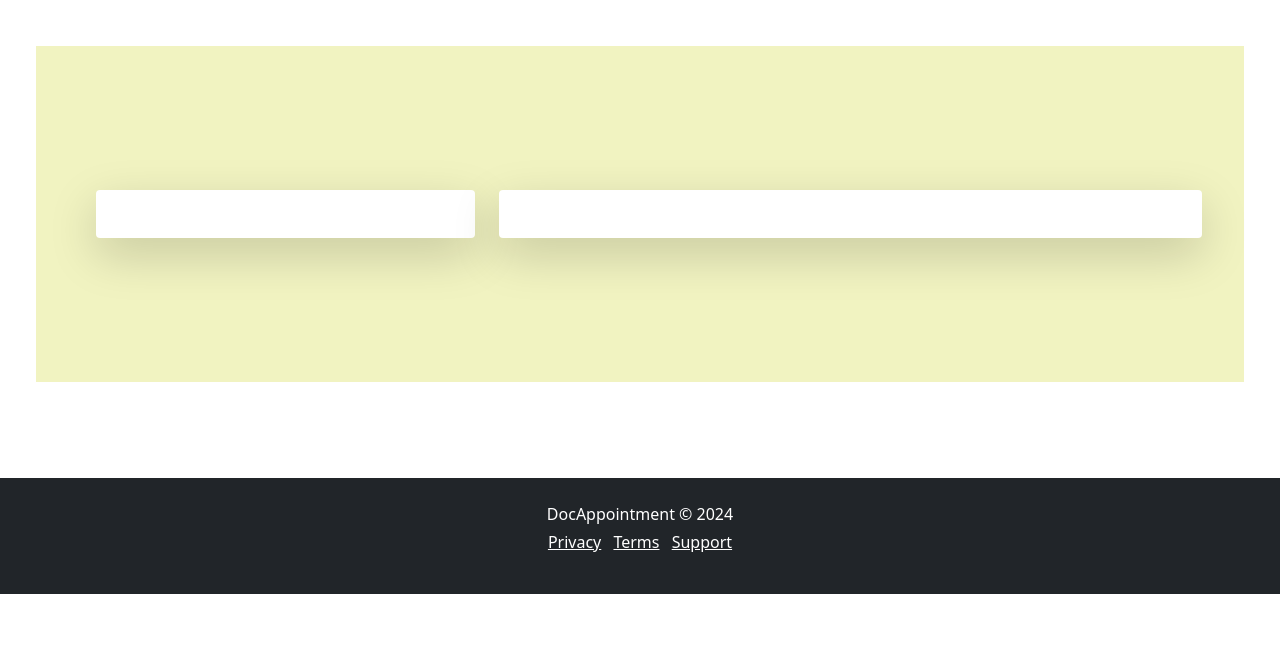
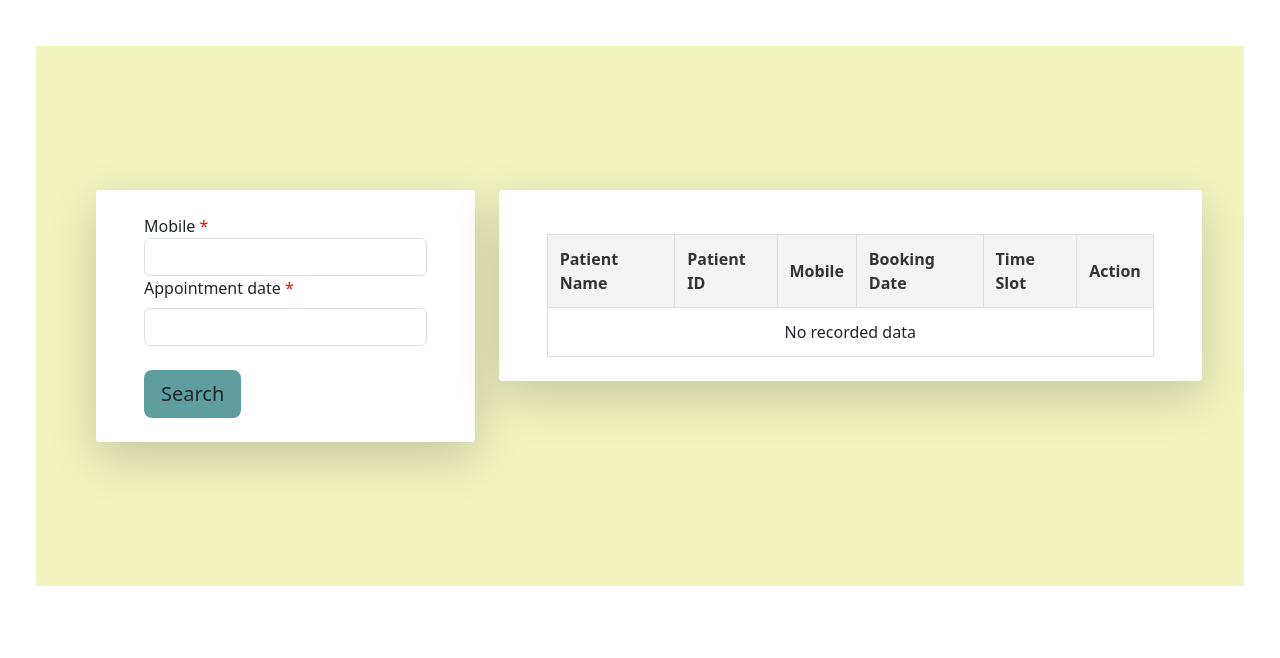
Before and after one commit to ankita12345678910/doctor_appointment, a Django app: page /cancel/appointment/1 in a window 1280 px wide. Shown: the part 50-708 px from the top of the page. Before the commit the page ends 644 px from the top, so only its background shows below. Run offline with Django 5.2, Linux system fonts and the light colour scheme; parts of the project's set-up code (start-up, migrations or seed data) failed here and were passed over; some libraries are stand-ins or nearby versions.

Commit message:
cancel appointment form

```diff
--- a/templates/user/cancel_appointment.html
+++ b/templates/user/cancel_appointment.html
@@ -6,22 +6,146 @@
 
 {% block stylesheets %}
 {{ block.super }}
+<link rel="stylesheet" href="https://code.jquery.com/ui/1.14.1/themes/base/jquery-ui.css">
+<style>
+    /* Styling for the table */
+    table {
+        width: 100%;
+        border-collapse: collapse;
+        margin-top: 20px;
+    }
+
+    th,
+    td {
+        padding: 12px;
+        text-align: left;
+        border: 1px solid #ddd;
+    }
+
+    th {
+        background-color: #f4f4f4;
+        color: #333;
+        font-weight: bold;
+    }
+
+    tr:nth-child(even) {
+        background-color: #f9f9f9;
+    }
+
+    tr:hover {
+        background-color: #f1f1f1;
+    }
+
+    .table-container {
+        overflow-x: auto;
+    }
+
+    .action-buttons {
+        display: flex;
+        justify-content: space-between;
+        width: 100px;
+    }
+
+    .action-buttons button {
+        padding: 5px 10px;
+        background-color: #007bff;
+        border: none;
+        color: white;
+        border-radius: 3px;
+        cursor: pointer;
+    }
+
+    .action-buttons button:hover {
+        background-color: #0056b3;
+    }
+</style>
 {% endblock %}
+
 {% block content %}
 {% load static %}
 <div class="row py-5 view-cart-items" style="background-color: rgb(241, 243, 193);">
     <div class="col-md-4 py-5">
         <div class="py-4 px-5 m-5 bg-white shadow-lg rounded-1 cart_summary" style="width: 100%;">
-
+            <label for="">Mobile
+                <span style="color: red;">*</span>
+            </label>
+            <input type="text" class="form-control mobile_number">
+            <label class="form-label" for="datepicker">Appointment date
+                <span style="color: red;">*</span></label>
+            <input type="text" id="datepicker" class="form-control appointment_date" name="appointment_date" />
+            <p style="display:none;">Format options:<br>
+                <select id="format">
+                    <option value="mm/dd/yy">Default - mm/dd/yy</option>
+                    <option value="yy-mm-dd">ISO 8601 - yy-mm-dd</option>
+                    <option value="d M, y">Short - d M, y</option>
+                    <option value="d MM, y">Medium - d MM, y</option>
+                    <option value="DD, d MM, yy">Full - DD, d MM, yy</option>
+                    <option value="'day' d 'of' MM 'in the year' yy">With text - 'day' d 'of' MM 'in the year' yy
+                    </option>
+                </select>
+            </p>
+            <br>
+            <button class="btn btn-lg search_appointment" style="background-color: cadetblue;">Search</button>
         </div>
     </div>
     <div class="col-md-8 py-5">
         <div class="py-4 px-5 m-5 bg-white shadow-lg rounded-1 cart_items" style="width: 90%;">
-
+            <div class="table-container">
+                <table>
+                    <thead>
+                        <tr>
+                            <th>Patient Name</th>
+                            <th>Patient ID</th>
+                            <th>Mobile</th>
+                            <th>Booking Date</th>
+                            <th>Time Slot</th>
+                            <th>Action</th>
+                        </tr>
+                    </thead>
+                    <tbody id="table_body">
+                        <!-- Sample data row -->
+                        <!-- <tr>
+                            <td>John Doe</td>
+                            <td>12345</td>
+                            <td>9876543210</td>
+                            <td>01/30/2025</td>
+                            <td>10:00 AM - 11:00 AM</td>
+                            <td>
+                                <div class="action-buttons">
+                                    <button>Edit</button>
+                                    <button>Cancel</button>
+                                </div>
+                            </td>
+                        </tr> -->
+                        <!-- Add more rows here -->
+                    </tbody>
+                </table>
+            </div>
         </div>
     </div>
 </div>
 {% endblock %}
+
 {% block javascript %}
 {{ block.super }}
+<script src="https://code.jquery.com/jquery-3.6.0.min.js"></script>
+<script src="https://code.jquery.com/ui/1.14.1/jquery-ui.min.js"></script>
+<script>
+    $(function () {
+        $("#datepicker").datepicker();  // Initialize the datepicker
+
+        // Update the date format when the select option changes
+        $("#format").on("change", function () {
+            $("#datepicker").datepicker("option", "dateFormat", $(this).val());
+        });
+    });
+    if ($('#table_body').children().length === 0) {
+        $('#table_body').append("<tr><td colspan='6' style='text-align: center;'>No recorded data</td></tr>");
+    }
+    $('body').on('click', '.search_appointment', function () {
+        mobile = $('.mobile_number').val()
+        appointment_date = $('.appointment_date').val()
+        console.log(mobile, appointment_date)
+    })
+</script>
 {% endblock %}
```
